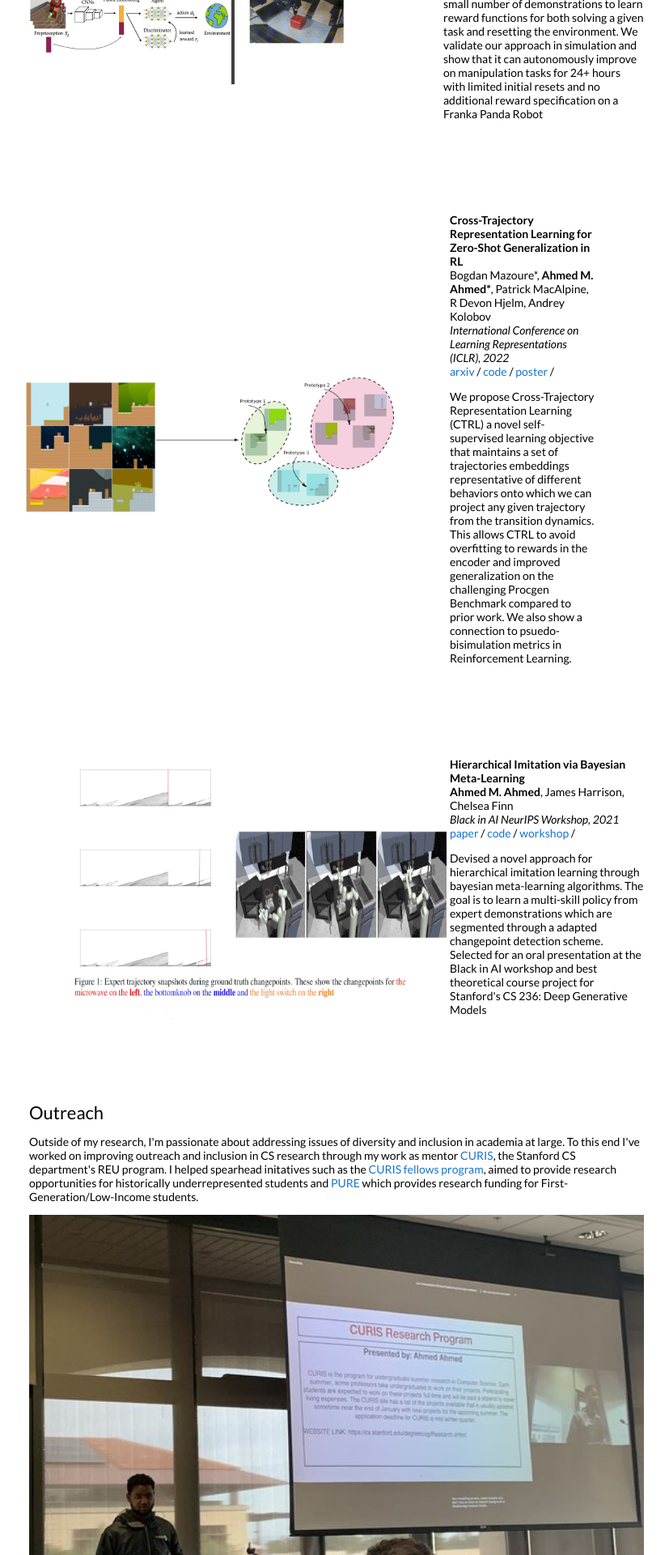
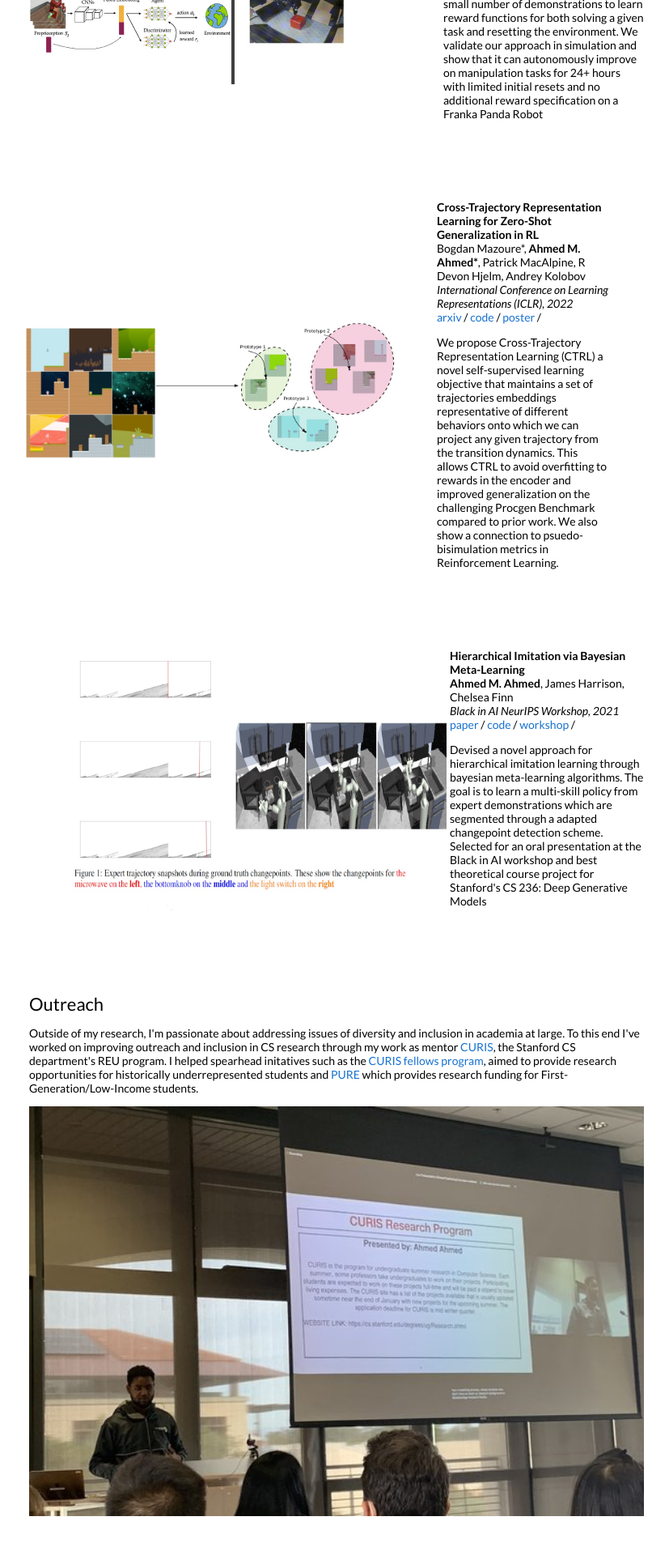
Before and after one commit to ahmeda14960/ahmeda14960.github.io, a Jekyll site: the page index.html, which Jekyll copies as it is, in a window 1280 px wide. Shown: the part 699-2619 px from the top of the page at 81% size, without its empty margins (224-1051 px from the left). Built offline with Jekyll 4.4.1, drawn with Linux system fonts in a browser that asks for light colours.

Commit message:
minor shift to CTRL

```diff
--- a/index.html
+++ b/index.html
@@ -95,7 +95,7 @@
             <td style="padding:2%;width:25%;vertical-align:middle;min-width:120px">
               <img src="/images/ctrl_2022.jpg" alt="project image" width="460" height="171"/>
             </td>
-            <td style="padding:10%;width:75%;vertical-align:middle">
+            <td style="padding:8%;width:75%;vertical-align:middle">
               <h3>Cross-Trajectory Representation Learning for Zero-Shot Generalization in RL</h3>
               <br>
               Bogdan Mazoure*, <strong>Ahmed M. Ahmed*</strong>, Patrick MacAlpine, R Devon Hjelm, Andrey Kolobov
@@ -111,7 +111,7 @@
                 objective that maintains a set of trajectories embeddings representative of different behaviors
                 onto which we can project any given trajectory from the transition dynamics. This allows CTRL to avoid
                 overfitting to rewards in the encoder and improved generalization on the challenging Procgen Benchmark compared
-                 to prior work. We also show a connection to psuedo-bisimulation metrics in Reinforcement Learning.
+                to prior work. We also show a connection to psuedo-bisimulation metrics in Reinforcement Learning.
               </p>
             </td>
           </tr>
```
